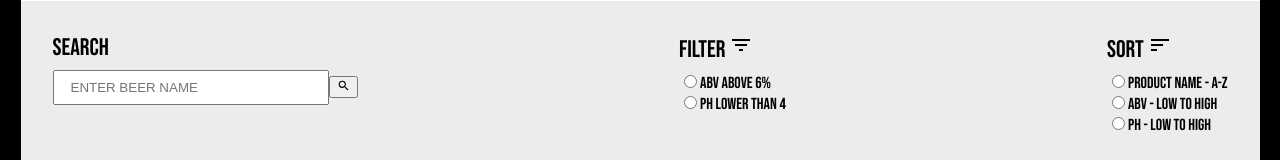
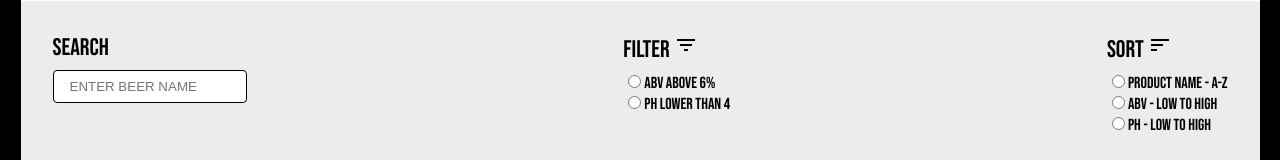
Before and after one commit to khorh/websites-punk, a React (Create React App) app: page / in a window 1280 px wide. Shown: the part 179-339 px from the top of the page. Built offline with nearby package versions, Linux system fonts and the light colour scheme.

Commit message:
updated tests

```diff
--- a/src/App.jsx
+++ b/src/App.jsx
@@ -25,13 +25,13 @@ const App = () => {
     // FILTER
     // Filter by ABV above 6%
     const filterByAbvAbove6 = () => {
-        const beersFilteredByAbv = drinks.filter(beer => beer.abv > 6);
+        const beersFilteredByAbv = beers.filter(beer => beer.abv > 6);
         setBeers(beersFilteredByAbv);
     };
 
     // Filter by PH lower than 4
     const filterByPhLowerThan4 = () => {
-        const beersFilteredByPh = drinks.filter(beer => beer.ph < 4);
+        const beersFilteredByPh = beers.filter(beer => beer.ph < 4);
         setBeers(beersFilteredByPh);
     };
 
@@ -48,19 +48,19 @@ const App = () => {
     };
 
     const sortByProductNameAZ = () => {
-        const beersSortedByName = drinks.filter(beer => beer).sort(sortAscendingAZ);
+        const beersSortedByName = beers.filter(beer => beer).sort(sortAscendingAZ);
         setBeers(beersSortedByName);
     }
 
     // Sort by ABV (ascending order by key 'abv')
     const sortByAbvLowHigh = () => {
-        const beersSortedByAbv = drinks.filter(beer => beer).sort((a, b) => a.abv - b.abv);
+        const beersSortedByAbv = beers.filter(beer => beer).sort((a, b) => a.abv - b.abv);
         setBeers(beersSortedByAbv);
     };
 
     // Sort by PH (ascending order by key 'ph')
     const sortByPhLowHigh = () => {
-        const beersSortedByPh = drinks.filter(beer => beer).sort((a, b) => a.ph - b.ph);
+        const beersSortedByPh = beers.filter(beer => beer).sort((a, b) => a.ph - b.ph);
         setBeers(beersSortedByPh);
     };
 
--- a/src/components/SearchBox/SearchBox.jsx
+++ b/src/components/SearchBox/SearchBox.jsx
@@ -1,5 +1,4 @@
 import "./SearchBox.scss";
-import {MdSearch} from "react-icons/md";
 
 const SearchBox = (props) => {
     const {searchInput} = props;
@@ -7,7 +6,6 @@ const SearchBox = (props) => {
     return (
         <div className="search">
             <label htmlFor="search" className="search__label">Search</label>
-            <div>
             <input
                 onInput={searchInput}
                 id="search"
@@ -15,8 +13,6 @@ const SearchBox = (props) => {
                 placeholder="ENTER BEER NAME"
                 type="text"
             />
-                <button><MdSearch /></button>
-            </div>
         </div>
     );
 };
--- a/src/components/SearchBox/SearchBox.scss
+++ b/src/components/SearchBox/SearchBox.scss
@@ -10,7 +10,9 @@
     }
 
     &__input {
-        width: 240px;
+        width: 160px;
+        border-radius: 4px;
+        border: 1px solid $color-primary-main;
         padding: 8px 16px;
     }
 }
```
Also changed, not shown: 1 other file (tests, documents, lock files or other folders). Lines whose indentation alone changed are shown as unchanged.
